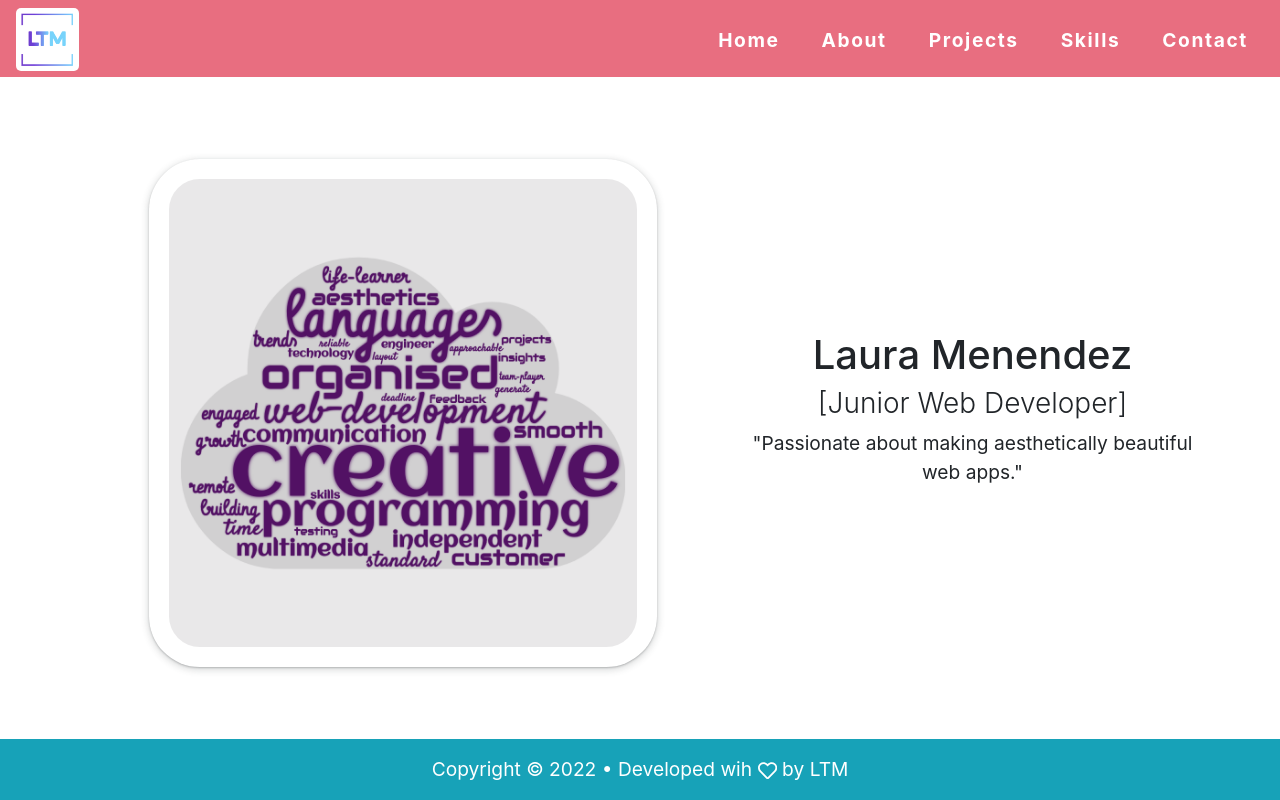
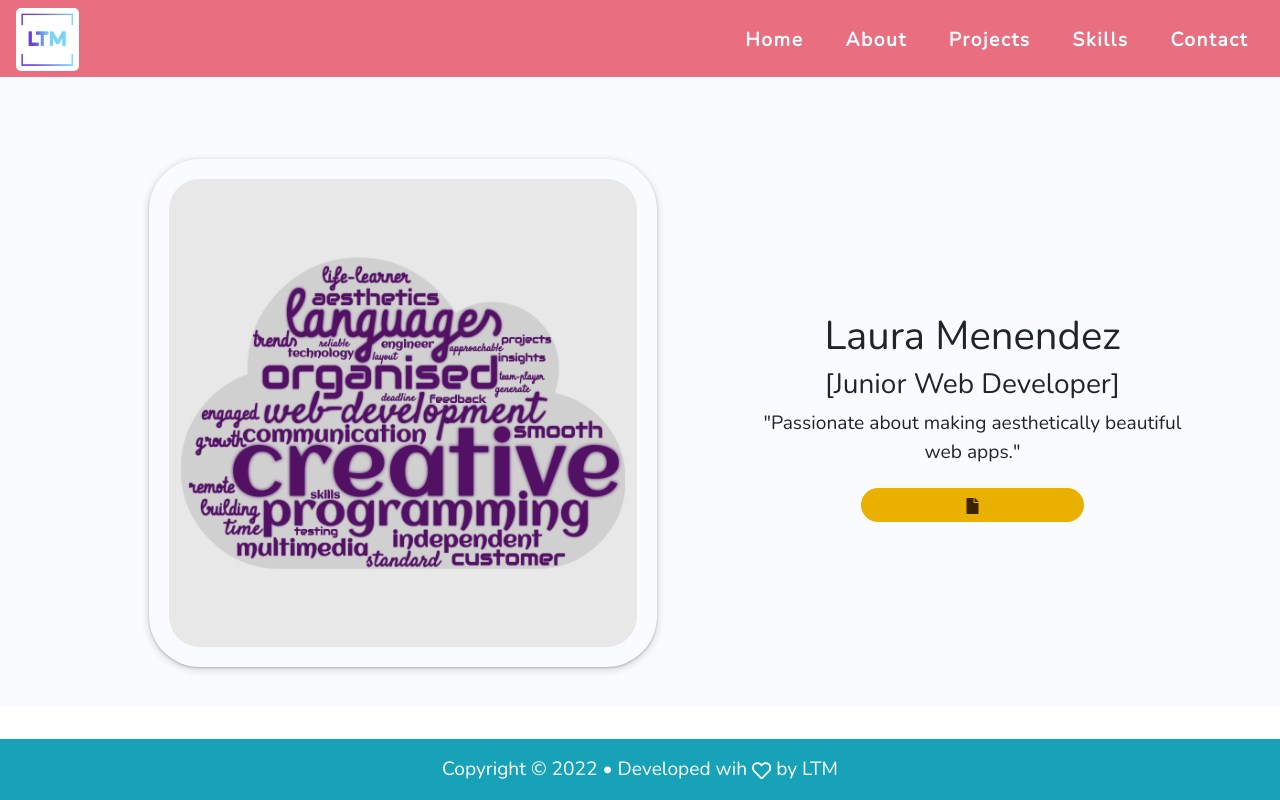
Before and after one commit to Laura-TM/JD-Web, a React (Create React App) app: page / in a window 1280 px wide. Built offline with nearby package versions, Linux system fonts and the light colour scheme.

Commit message:
adding resume to the home page

```diff
--- a/src/App.css
+++ b/src/App.css
@@ -9,31 +9,9 @@ html,
 body {
   padding: 0;
   margin: 0;
-  overflow: hidden;
   font-family: "Nunito", sans-serif;
 }
 
 .App {
-  /* border: 6px solid #A9A9A9; */
-  /* background: #faebefff; */
-  /* background: #EFEFEF; */
-  background: #f3f4f6;
-  border-radius: 5px;
+  background: #f9fbff;
 }
-
-.home,
-.about,
-.skills,
-.projects,
-.contact {
-  display: flex;
-  height: 90vh;
-  align-items: center;
-  justify-content: center;
-  font-size: 3rem;
-}
-
-a {
-  color: unset;
-  text-decoration: none;
-}
--- a/src/App.js
+++ b/src/App.js
@@ -1,6 +1,5 @@
 import React from "react";
-// import ReactDOM from "react-dom";
-// import "./App.css";
+import "./App.css";
 import { BrowserRouter as Router, Route, Routes } from "react-router-dom";
 import Navbar from "./components/Navbar";
 import Home from "./components/Home";
--- a/src/components/Home.js
+++ b/src/components/Home.js
@@ -17,6 +17,23 @@ function Home() {
             <h1 class="font-weight-strong">Laura Menendez</h1>
             <h3 class="font-weight-light">[Junior Web Developer]</h3>
             <p>"Passionate about making aesthetically beautiful web apps."</p>
+            <button
+              class="btn resume-button"
+              id="submit"
+              type="submit"
+              value="RESUME"
+              onClick={() =>
+                window.open(
+                  "https://drive.google.com/file/d/1qoGbPen1c3oxFSragpPHVhsCwfpNEn2o/view?usp=sharing",
+                  "_blank"
+                )
+              }
+            >
+              <div class="get-resume-button">
+                <i class="fa fa-file"></i>
+                <span class="get-resume">RESUME</span>
+              </div>
+            </button>
           </div>
         </div>
       </div>
--- a/src/components/contact.css
+++ b/src/components/contact.css
@@ -174,11 +174,24 @@ textarea {
 
 /* Media Queries Above XS Screens */
 
+@media (min-width: 100px) and (max-width: 299px) {
+  /* Message Form */
+
+  /* .form-horizontal {
+    margin-bottom: 190px;
+  } */
+}
+
 @media (min-width: 300px) and (max-width: 385px) {
   /* Social Media Icons */
 
   .social-media-list {
     width: 100%;
+  }
+
+  /* Message Form */
+  .form-horizontal {
+    margin-bottom: 90px;
   }
 }
 
--- a/src/components/home.css
+++ b/src/components/home.css
@@ -6,7 +6,42 @@
 }
 
 .home-wrapper {
-  margin: 50px auto;
+  margin-top: 50px;
+  vertical-align: middle;
+  margin-bottom: 50px;
+  /* margin: 50px auto; */
+}
+
+.get-resume {
+  color: rgb(3, 3, 3);
+  display: block;
+  margin-top: 7px;
+  font-size: 14px;
+  font-weight: bolder;
+  letter-spacing: 2px;
+}
+
+.get-resume-button {
+  /* width: 50%; */
+  height: 34px;
+  font-weight: bolder;
+  transition: all 0.2s ease-in-out;
+}
+
+.get-resume-button:hover {
+  transform: translate3d(0px, -29px, 0px);
+}
+
+.resume-button {
+  margin-top: 5px;
+  height: 34px;
+  width: 50%;
+  /* width: 85%; */
+  overflow: hidden;
+  border-radius: 20px;
+  color: rgb(58, 36, 2);
+  background-color: #e9b000;
+  transition: all 0.2s ease-in-out;
 }
 
 @media screen and (max-width: 305px) {
@@ -17,10 +52,6 @@
   .text-wrapper {
     margin: 5px;
   }
-
-  /* .home-wrapper {
-    margin-top: 60px;
-  } */
 }
 
 @media (min-width: 306px) and (max-width: 347px) {
@@ -30,14 +61,13 @@
   }
 
   .text-wrapper {
-    margin: 20px;
+    margin-bottom: 60px;
   }
 }
 
 @media (min-width: 348px) and (max-width: 460px) {
-
   .text-wrapper {
-    margin: 20px;
+    margin-bottom: 50px;
   }
 
   .word-cloud {
@@ -58,6 +88,10 @@
     width: 70%;
     margin-top: 15px;
   }
+
+  .text-wrapper {
+    margin-bottom: 30px;
+  }
 }
 
 @media (min-width: 511px) and (max-width: 767px) {
@@ -66,6 +100,9 @@
     margin: 15px;
   }
 
+  .text-wrapper {
+    margin-bottom: 30px;
+  }
 }
 
 @media (min-width: 768px) and (max-width: 991px) {
@@ -83,13 +120,11 @@
 }
 
 @media (min-width: 992px) and (orientation: landscape) {
-
   .word-cloud {
     width: 80%;
   }
 
   .home-wrapper {
-    /* margin: 50px auto; */
     display: flex;
     flex-direction: row;
     justify-content: space-around;
```
Also changed, not shown: src/components/projects.css (+0 -21 lines), src/index.css (deleted, +0 -15 lines).
